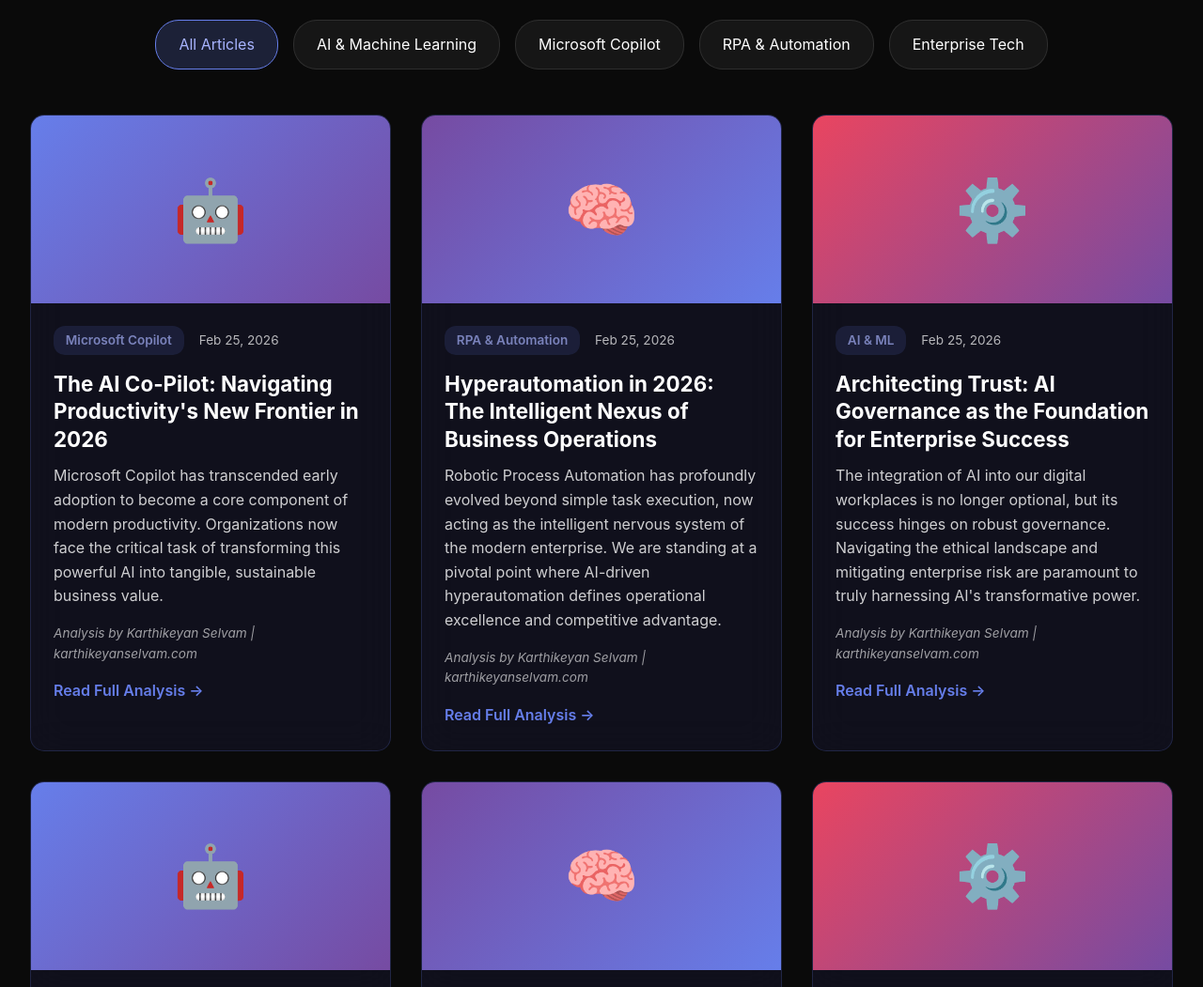
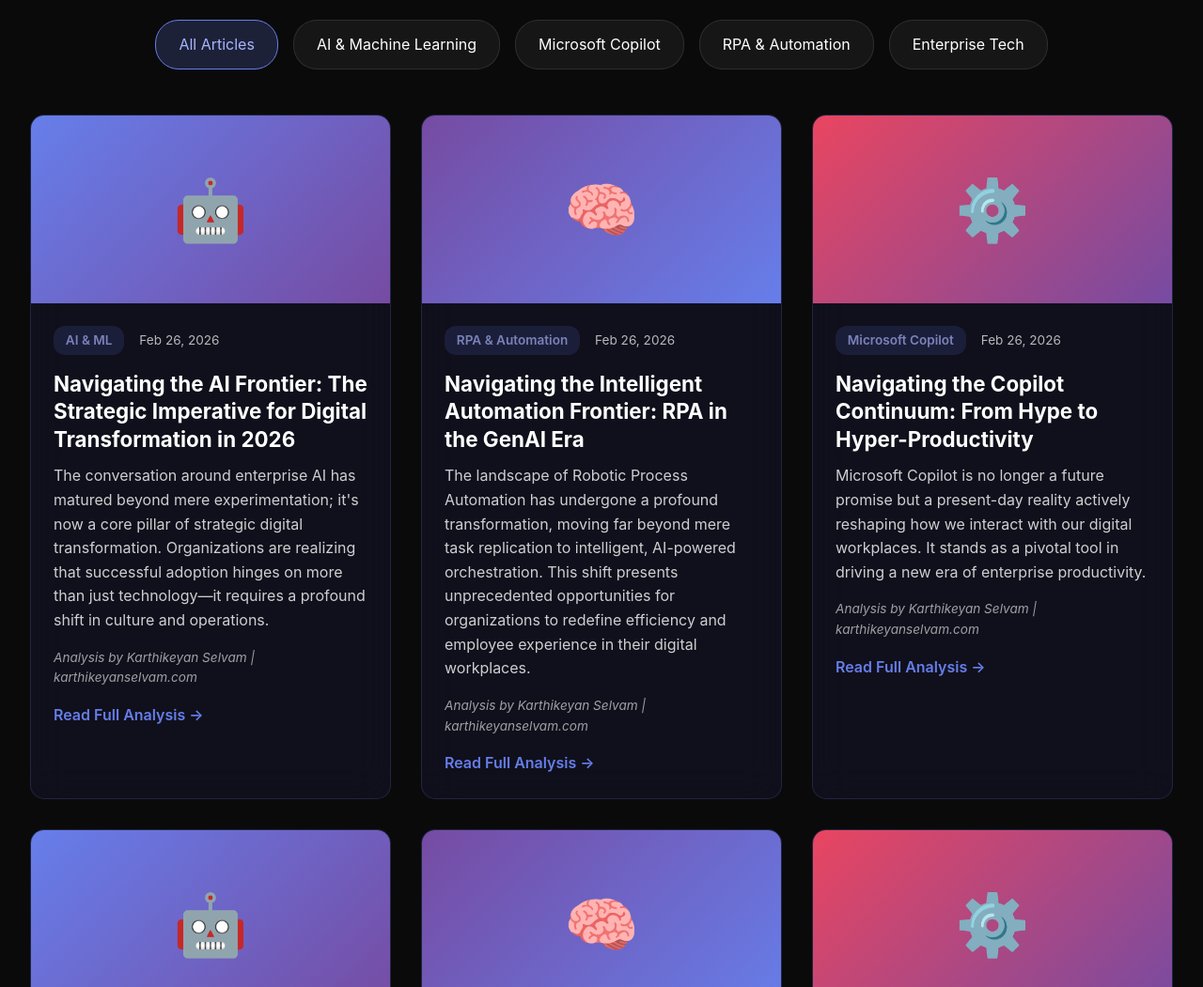
Before and after one commit to skarthik1710/karthik-website, a plain HTML site: page public/newsletter.html in a window 1280 px wide. Shown: the part 1000-2051 px from the top of the page at 94% size. Drawn offline with Linux system fonts and the light colour scheme.

Commit message:
🗞️ Auto newsletter update - 2026-02-26

```diff
--- a/public/newsletter.html
+++ b/public/newsletter.html
@@ -241,6 +241,51 @@
 </div>
 <!-- AUTO-GENERATED ARTICLES INJECTED HERE BY SCRIPT -->
 <div class="articles-grid" id="newsletter-articles">
+<article class="article-card" data-category="ai">
+<div class="article-image" style="background: linear-gradient(135deg, #667eea 0%, #764ba2 100%); display: flex; align-items: center; justify-content: center; font-size: 4rem;">
+                    🤖
+                </div>
+<div class="article-content">
+<div class="article-meta">
+<span class="article-category">AI &amp; ML</span>
+<span class="article-date">Feb 26, 2026</span>
+</div>
+<h3 class="article-title">Navigating the AI Frontier: The Strategic Imperative for Digital Transformation in 2026</h3>
+<p class="article-excerpt">The conversation around enterprise AI has matured beyond mere experimentation; it's now a core pillar of strategic digital transformation. Organizations are realizing that successful adoption hinges on more than just technology—it requires a profound shift in culture and operations.</p>
+<p class="article-source">Analysis by Karthikeyan Selvam | karthikeyanselvam.com</p>
+<a class="read-more" onclick="openArticle('bYWADx2kTCObVM84eePU')" style="cursor:pointer;">Read Full Analysis →</a>
+</div>
+</article>
+<article class="article-card" data-category="rpa">
+<div class="article-image" style="background: linear-gradient(135deg, #764ba2 0%, #667eea 100%); display: flex; align-items: center; justify-content: center; font-size: 4rem;">
+                    🧠
+                </div>
+<div class="article-content">
+<div class="article-meta">
+<span class="article-category">RPA &amp; Automation</span>
+<span class="article-date">Feb 26, 2026</span>
+</div>
+<h3 class="article-title">Navigating the Intelligent Automation Frontier: RPA in the GenAI Era</h3>
+<p class="article-excerpt">The landscape of Robotic Process Automation has undergone a profound transformation, moving far beyond mere task replication to intelligent, AI-powered orchestration. This shift presents unprecedented opportunities for organizations to redefine efficiency and employee experience in their digital workplaces.</p>
+<p class="article-source">Analysis by Karthikeyan Selvam | karthikeyanselvam.com</p>
+<a class="read-more" onclick="openArticle('zAFRJCMCZq55e99tgg3a')" style="cursor:pointer;">Read Full Analysis →</a>
+</div>
+</article>
+<article class="article-card" data-category="copilot">
+<div class="article-image" style="background: linear-gradient(135deg, #e94560 0%, #764ba2 100%); display: flex; align-items: center; justify-content: center; font-size: 4rem;">
+                    ⚙️
+                </div>
+<div class="article-content">
+<div class="article-meta">
+<span class="article-category">Microsoft Copilot</span>
+<span class="article-date">Feb 26, 2026</span>
+</div>
+<h3 class="article-title">Navigating the Copilot Continuum: From Hype to Hyper-Productivity</h3>
+<p class="article-excerpt">Microsoft Copilot is no longer a future promise but a present-day reality actively reshaping how we interact with our digital workplaces. It stands as a pivotal tool in driving a new era of enterprise productivity.</p>
+<p class="article-source">Analysis by Karthikeyan Selvam | karthikeyanselvam.com</p>
+<a class="read-more" onclick="openArticle('DVVt2cGO66orDeNLJ0bT')" style="cursor:pointer;">Read Full Analysis →</a>
+</div>
+</article>
 <article class="article-card" data-category="copilot">
 <div class="article-image" style="background: linear-gradient(135deg, #667eea 0%, #764ba2 100%); display: flex; align-items: center; justify-content: center; font-size: 4rem;">
                     🤖
```
